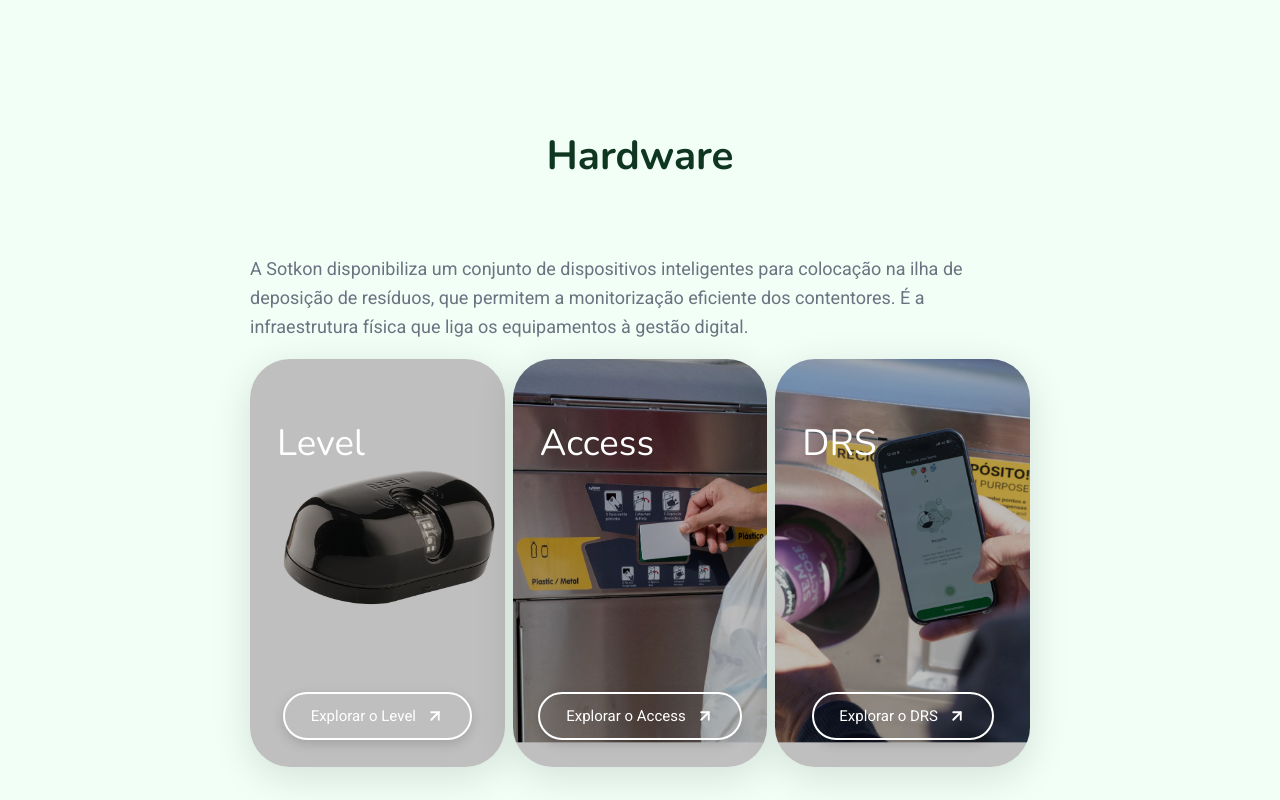
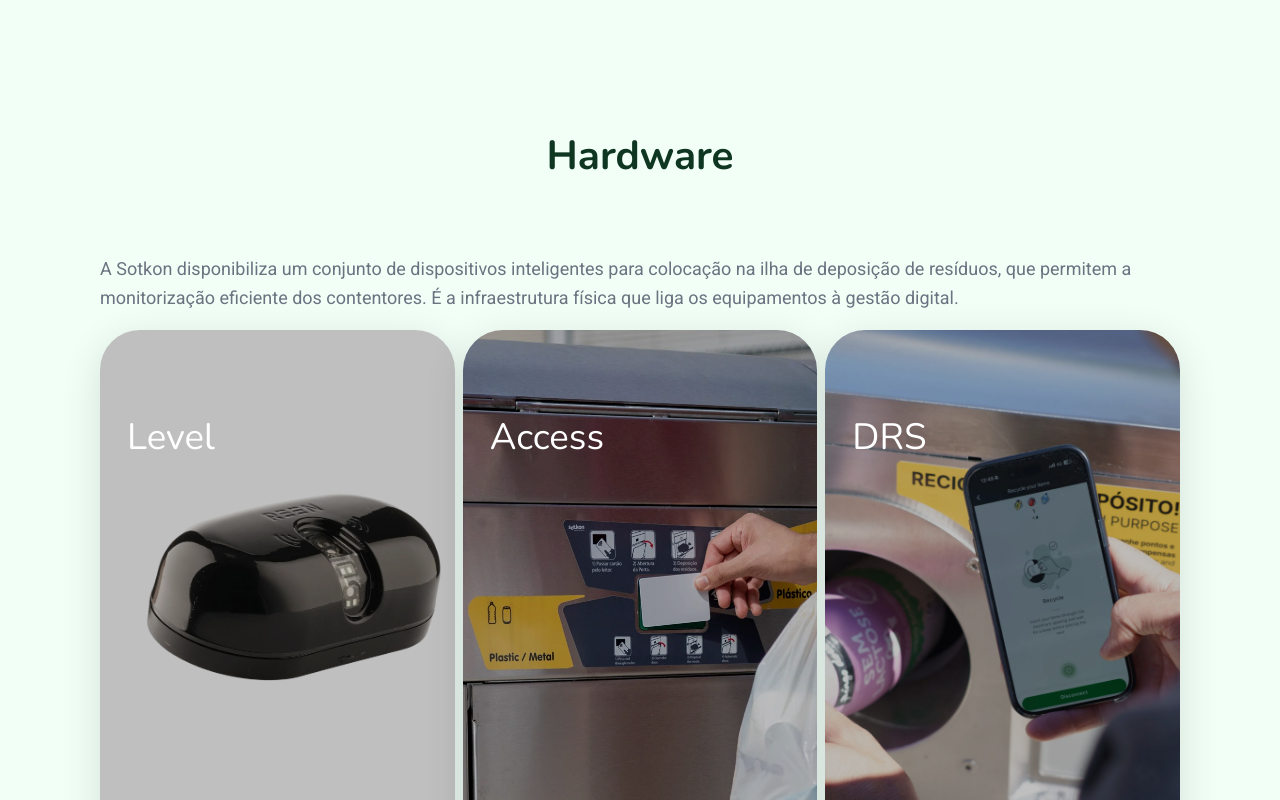
Before and after one commit to Sotkon/sotkis-website, a React (Vite) app: page /home in a window 1280 px wide. Shown: the part 1100-1900 px from the top of the page. Built offline with nearby package versions, Linux system fonts and the light colour scheme.

Commit message:
feat: add Home page layout and hero animation styles

```diff
--- a/src/pages/Home.css
+++ b/src/pages/Home.css
@@ -1098,7 +1098,7 @@
 }
 
 .home__cards-section .container {
-  max-width: 780px;
+  max-width: 60rem;
   padding-left: 0;
   padding-right: 0;
   margin-left: auto;
```
